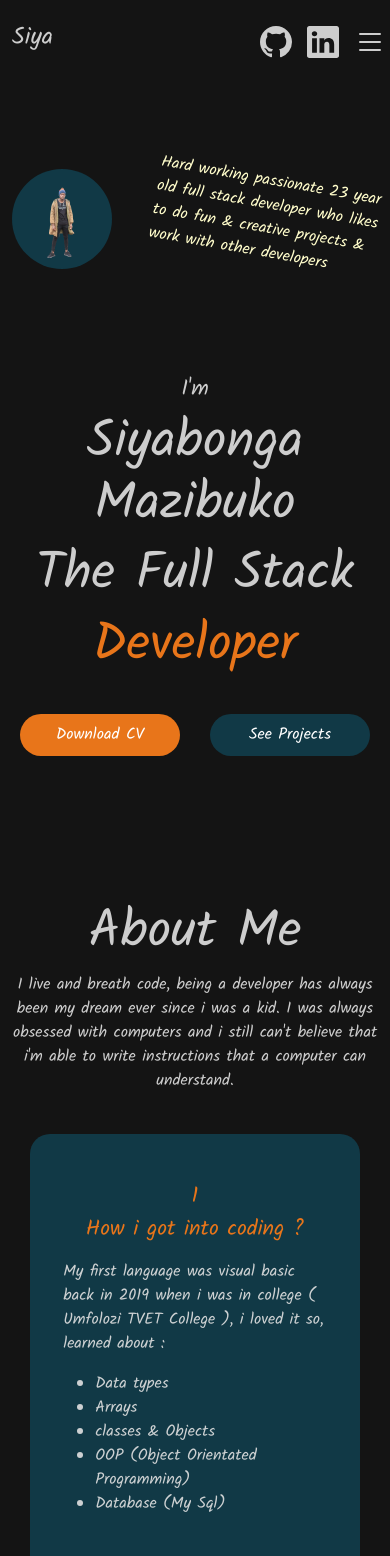
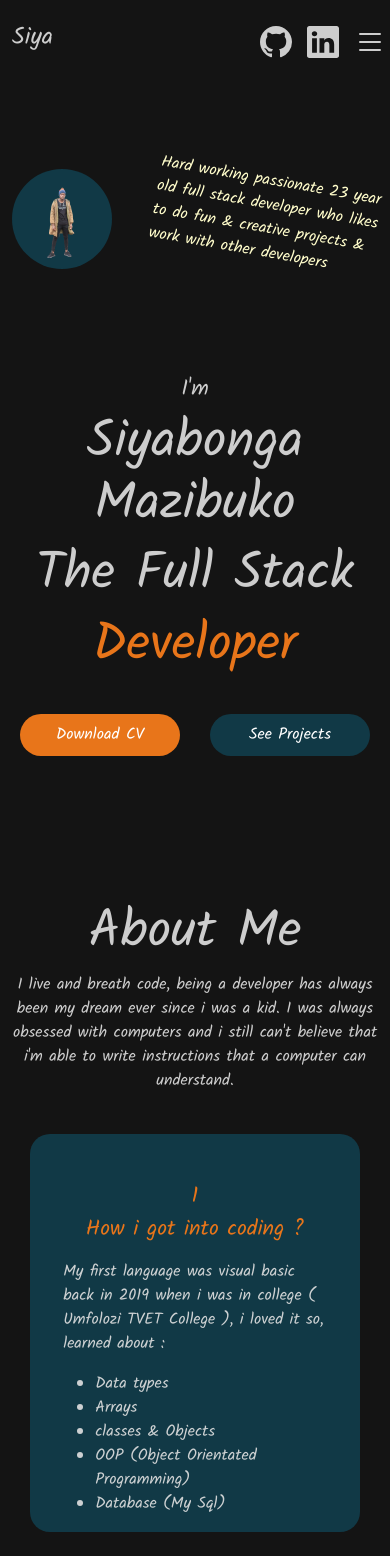
Before and after one commit to siyabongasamkelo/portfolio, a React (Create React App) app in the folder client/siya/: page / in a window 390 px wide. Shown: the top 1556 px of the page. Built offline with nearby package versions, Linux system fonts and the light colour scheme.

Commit message:
fix: fixing hight issues on mobile

```diff
--- a/client/siya/src/components/home/AboutMe/AboutMe.styled.js
+++ b/client/siya/src/components/home/AboutMe/AboutMe.styled.js
@@ -97,7 +97,7 @@ export const AboutCard = styled.div`
     width: 90%;
     margin-left: 5%;
     margin-top: 7%;
-    height: 65vh;
+    /* height: 65vh; */
   }
   @media only screen and (min-width: 768px) {
     width: 45%;
```
